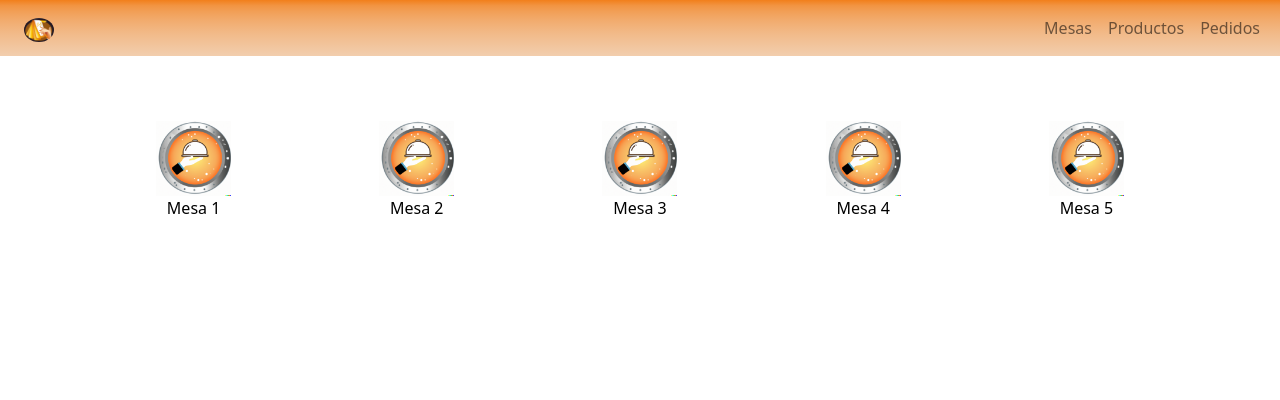
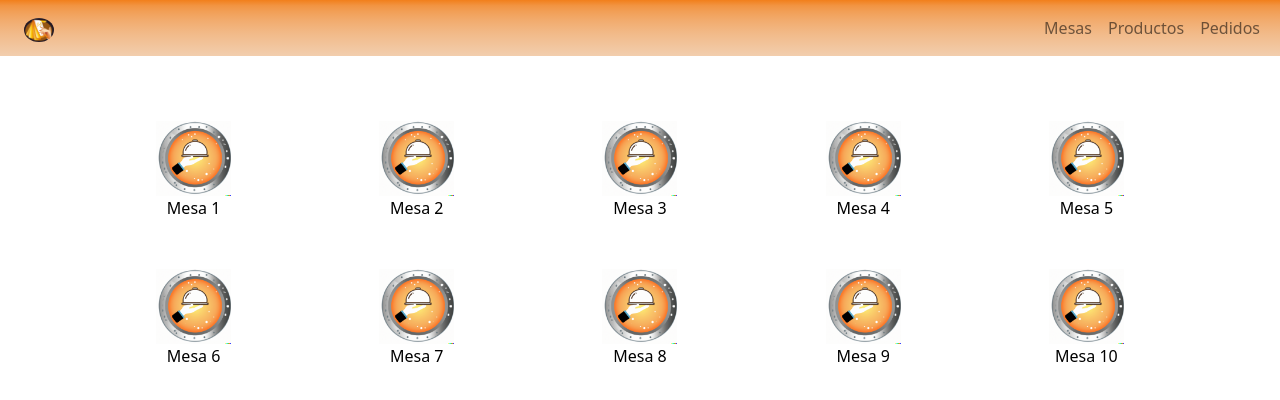
Before and after one commit to Daniel-M12/gestion-pedidos, an Angular app: page /mesas in a window 1280 px wide. Shown: the top 400 px of the page. Built offline with nearby package versions, Linux system fonts and the light colour scheme.

Commit message:
Modificación de clases en el HTML y SCSS

```diff
--- a/src/app/pages/mesas/mesas.component.html
+++ b/src/app/pages/mesas/mesas.component.html
@@ -1,35 +1,64 @@
 
 <div class="container text-center mesas-container">
-    <div class="fila">
-      <div class="columna">
+    <div class="mesa">
         <button class="boton-mesa">
             <img src="../assets/table_atention.png" alt="Mesa" width="75em" height="75em">
             <p>Mesa 1</p>
         </button>
       </div>
-      <div class="columna">
+      <div class="mesa">
         <button class="boton-mesa">
             <img src="../assets/table_atention.png" alt="Mesa" width="75em" height="75em">
             <p>Mesa 2</p>
         </button>
       </div>
-      <div class="columna">
+      <div class="mesa">
         <button class="boton-mesa">
             <img src="../assets/table_atention.png" alt="Mesa" width="75em" height="75em">
             <p>Mesa 3</p>
         </button>
       </div>
-      <div class="columna">
+      <div class="mesa">
         <button class="boton-mesa">
             <img src="../assets/table_atention.png" alt="Mesa" width="75em" height="75em">
             <p>Mesa 4</p>
         </button>
       </div>
-      <div class="columna">
+      <div class="mesa">
         <button class="boton-mesa">
             <img src="../assets/table_atention.png" alt="Mesa" width="75em" height="75em">
             <p>Mesa 5</p>
         </button>
       </div>
-    </div>
+      <div class="mesa">
+        <button class="boton-mesa">
+            <img src="../assets/table_atention.png" alt="Mesa" width="75em" height="75em">
+            <p>Mesa 6</p>
+        </button>
+      </div>
+      <div class="mesa">
+        <button class="boton-mesa">
+            <img src="../assets/table_atention.png" alt="Mesa" width="75em" height="75em">
+            <p>Mesa 7</p>
+        </button>
+      </div>
+      <div class="mesa">
+        <button class="boton-mesa">
+            <img src="../assets/table_atention.png" alt="Mesa" width="75em" height="75em">
+            <p>Mesa 8</p>
+        </button>
+      </div>
+      <div class="mesa">
+        <button class="boton-mesa">
+            <img src="../assets/table_atention.png" alt="Mesa" width="75em" height="75em">
+            <p>Mesa 9</p>
+        </button>
+      </div>
+      <div class="mesa">
+        <button class="boton-mesa">
+            <img src="../assets/table_atention.png" alt="Mesa" width="75em" height="75em">
+            <p>Mesa 10</p>
+        </button>
+      </div>
+
   </div>
--- a/src/app/pages/mesas/mesas.component.scss
+++ b/src/app/pages/mesas/mesas.component.scss
@@ -2,9 +2,6 @@
 
 .mesas-container{
     padding-top: 4em;
-}
-
-.fila{
     display: grid;
     grid-template-columns: repeat(3, 1fr);
 }
@@ -16,14 +13,14 @@
 }
 
 @media screen and (min-width: 768px) {
-    .fila{
+    .mesas-container{
         display: grid;
         grid-template-columns: repeat(4, 1fr);
     }
 }
 
 @media screen and (min-width: 992px) {
-    .fila{
+    .mesas-container{
         display: grid;
         grid-template-columns: repeat(5, 1fr);
     }
```
